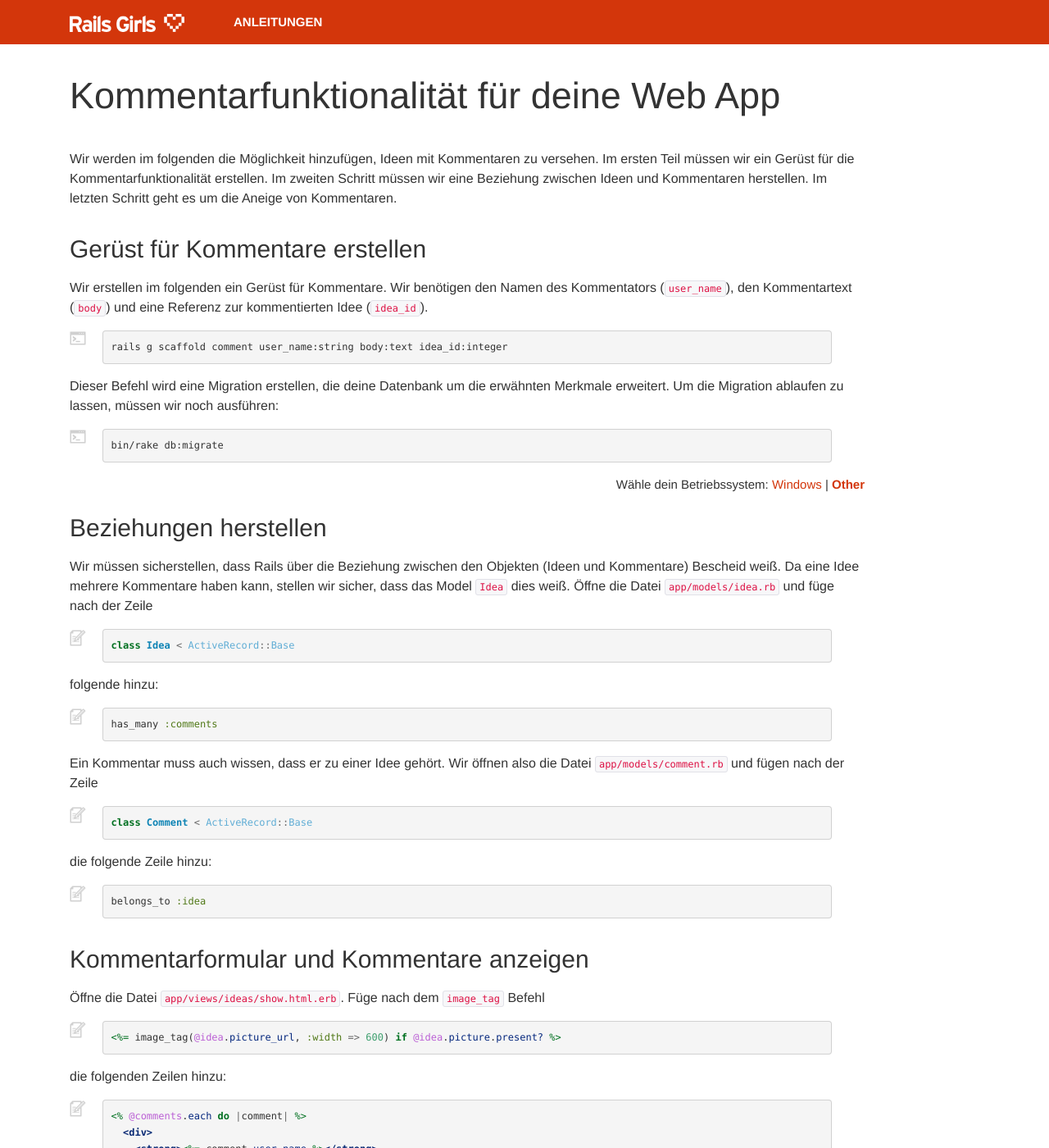
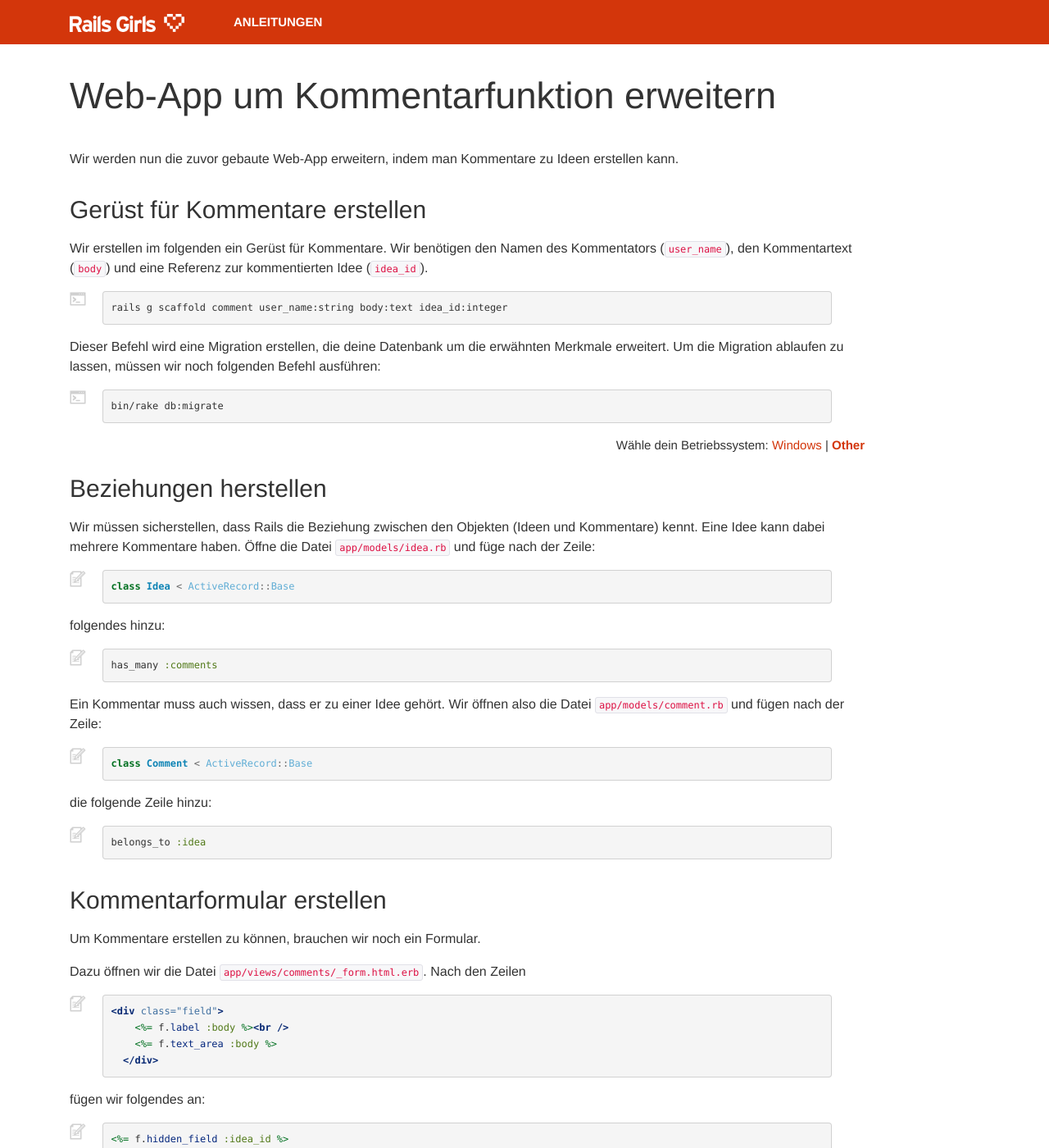
Before and after one commit to railsgirlssb/guides, a Jekyll site: the page built from _posts/2015-11-02-commenting.markdown, in a window 1280 px wide and 1400 px high. Shown: the whole window at 82% size. Built offline with Jekyll 4.4.1, drawn with Linux system fonts in a browser that asks for light colours; nearby versions of some CDN libraries; some of the changed text lies outside the part shown.

Commit message:
improve commenting chapter

```diff
--- a/_posts/2015-11-02-commenting.markdown
+++ b/_posts/2015-11-02-commenting.markdown
@@ -1,15 +1,14 @@
 ---
 layout: default
-title: Kommentarfunktion für deine Web App
+title: Web-App um Kommentarfunktion erweitern
 permalink: commenting
 ---
 
-# Kommentarfunktionalität für deine Web App
+# Web-App um Kommentarfunktion erweitern
 
-Wir werden im folgenden die Möglichkeit hinzufügen, Ideen mit Kommentaren zu versehen.
-Im ersten Teil müssen wir ein Gerüst für die Kommentarfunktionalität erstellen.
-Im zweiten Schritt müssen wir eine Beziehung zwischen Ideen und Kommentaren herstellen.
-Im letzten Schritt geht es um die Aneige von Kommentaren.
+Wir werden nun die zuvor gebaute Web-App erweitern, indem man Kommentare zu Ideen erstellen kann.
+
+
 
 ## Gerüst für Kommentare erstellen
 
@@ -38,23 +37,25 @@
 </div>
 
 
+
 ## Beziehungen herstellen
 
-Wir müssen sicherstellen, dass Rails über die Beziehung zwischen den Objekten (Ideen und Kommentare) Bescheid weiß.
-Da eine Idee mehrere Kommentare haben kann, stellen wir sicher, dass das Model `Idea` dies weiß.
-Öffne die Datei `app/models/idea.rb` und füge nach der Zeile
+Wir müssen sicherstellen, dass Rails die Beziehung zwischen den Objekten (Ideen und Kommentare) kennt.
+Eine Idee kann dabei mehrere Kommentare haben.
+Öffne die Datei `app/models/idea.rb` und füge nach der Zeile:
 
 {% highlight ruby %}
 class Idea < ActiveRecord::Base
 {% endhighlight %}
 
-folgende hinzu:
+folgendes hinzu:
+
 {% highlight ruby %}
 has_many :comments
 {% endhighlight %}
 
 Ein Kommentar muss auch wissen, dass er zu einer Idee gehört.
-Wir öffnen also die Datei `app/models/comment.rb` und fügen nach der Zeile
+Wir öffnen also die Datei `app/models/comment.rb` und fügen nach der Zeile:
 
 {% highlight ruby %}
 class Comment < ActiveRecord::Base
@@ -66,39 +67,13 @@
 belongs_to :idea
 {% endhighlight %}
 
-## Kommentarformular und Kommentare anzeigen
 
-Öffne die Datei `app/views/ideas/show.html.erb`.
-Füge nach dem `image_tag` Befehl
 
-{% highlight erb %}
-<%= image_tag(@idea.picture_url, :width => 600) if @idea.picture.present? %>
-{% endhighlight %}
+## Kommentarformular erstellen
 
-die folgenden Zeilen hinzu:
+Um Kommentare erstellen zu können, brauchen wir noch ein Formular.
 
-{% highlight erb %}
-<% @comments.each do |comment| %>
-  <div>
-    <strong><%= comment.user_name %></strong>
-    <br />
-    <p><%= comment.body %></p>
-    <p><%= link_to 'Delete', comment_path(comment), method: :delete, data: { confirm: 'Are you sure?' } %></p>
-  </div>
-<% end %>
-<%= render 'comments/form' %>
-{% endhighlight %}
-
-In der Datei `app/controllers/ideas_controller.rb` fügen wir in die `show` Methode folgende Zeilen hinzu:
-
-{% highlight erb %}
-@comments = @idea.comments.all
-@comment = @idea.comments.build
-{% endhighlight %}
-
-Zuletzt öffnen wir die Datei `app/views/comments/_form.html.erb`.
-
-Nach den Zeilen
+Dazu öffnen wir die Datei `app/views/comments/_form.html.erb`. Nach den Zeilen
 
 {% highlight erb %}
 <div class="field">
@@ -123,4 +98,44 @@
 {% endhighlight %}
 
 
-Das wars schon. Schau dir nun eine Idee deiner Web App im Browser an und dort solltest du ein Formular finden, um einen Kommentar zu erstellen, aber auch ältere zu entfernen.
+
+## Kommentare anzeigen
+
+Um die Kommentare anzeigen zu lassen, müssen wir sie noch unter einer Idee anzeigen lassen.
+
+Öffne die Datei `app/views/ideas/show.html.erb`.
+Füge nach der Zeile:
+
+{% highlight erb %}
+<%= image_tag(@idea.picture_url, :width => 600) if @idea.picture.present? %>
+{% endhighlight %}
+
+die folgenden Zeilen hinzu:
+
+{% highlight erb %}
+<% @comments.each do |comment| %>
+  <div>
+    <strong><%= comment.user_name %></strong>
+    <br />
+    <p><%= comment.body %></p>
+    <p><%= link_to 'Delete', comment_path(comment), method: :delete, data: { confirm: 'Are you sure?' } %></p>
+  </div>
+<% end %>
+<%= render 'comments/form' %>
+{% endhighlight %}
+
+In der Datei `app/controllers/ideas_controller.rb` fügen wir in die `show` Methode folgendes hinzu:
+
+{% highlight erb %}
+@comments = @idea.comments.all
+@comment = @idea.comments.build
+{% endhighlight %}
+
+Öffne nun eine beliebige Idee unter <http://localhost:3000/ideas> in deinem Browser. Dort solltest du ein Formular finden um einen Kommentar zu erstellen sowie eine Auflistung von erstellten Kommentare, die auch gelöscht werden können.
+
+
+## Erweiterung der Web-App abgeschlossen
+
+Gratulation, du hast deine Web-App um eine Funktionalität erweitert!
+
+Gehe auf die Übersichtsseite (<http://guides.railsgirlssb.de>) zurück, um weiter an deiner Applikation zu arbeiten.
--- a/index.html
+++ b/index.html
@@ -23,14 +23,14 @@
   <li>
     <a href="app">
       <i>2</i>
-      <h3>App Tutorial</h3>
+      <h3>Web-App erstellen</h3>
       <p>Anleitung zum Bauen deiner ersten Ruby on Rails App.</p>
     </a>
   </li>
   <li>
     <a href="commenting">
       <i>3</i>
-      <h3>Füge eine Kommentarfunktion für deine Web App hinzu</h3>
+      <h3>Web-App um Kommentarfunktion erweitern</h3>
       <p>Wie man Kommentare für deine Ideensammlung ermöglicht...</p>
     </a>
   </li>
```
Also changed, not shown: other parts of _posts/2015-11-02-commenting.markdown (+1 -1 lines).
